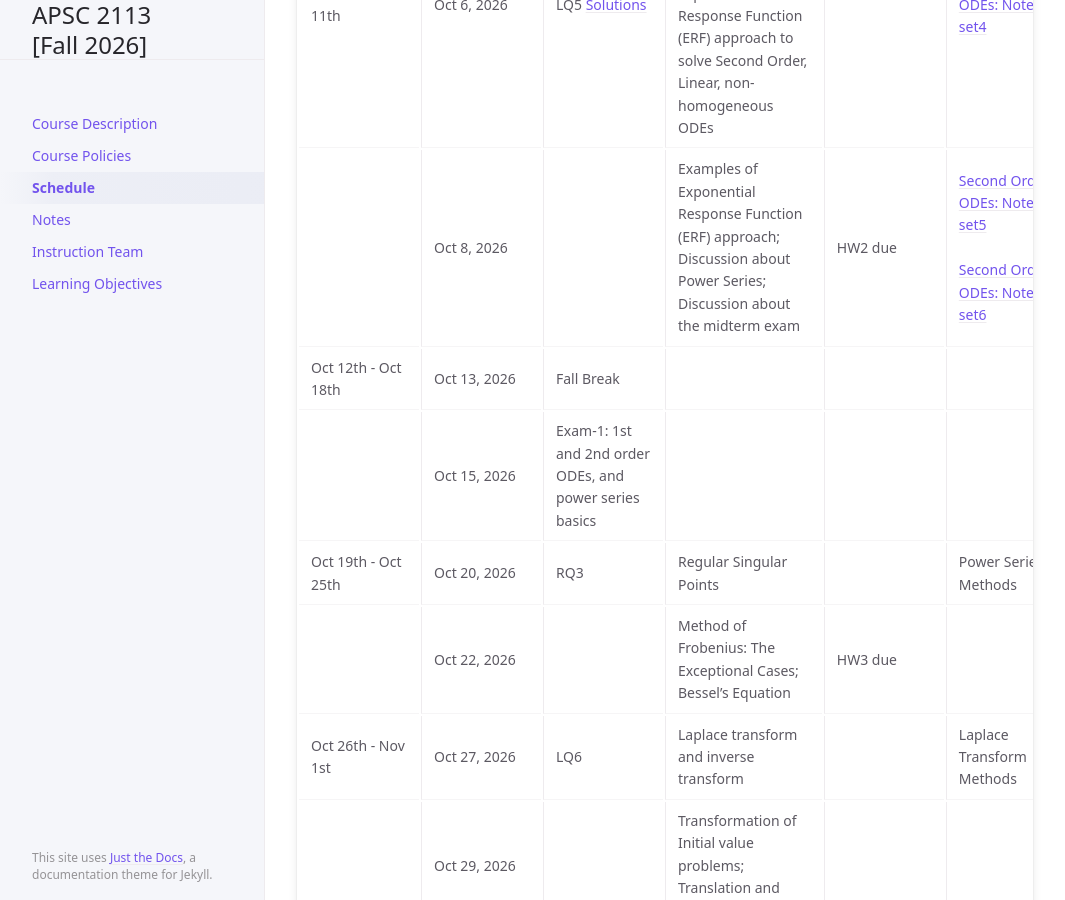
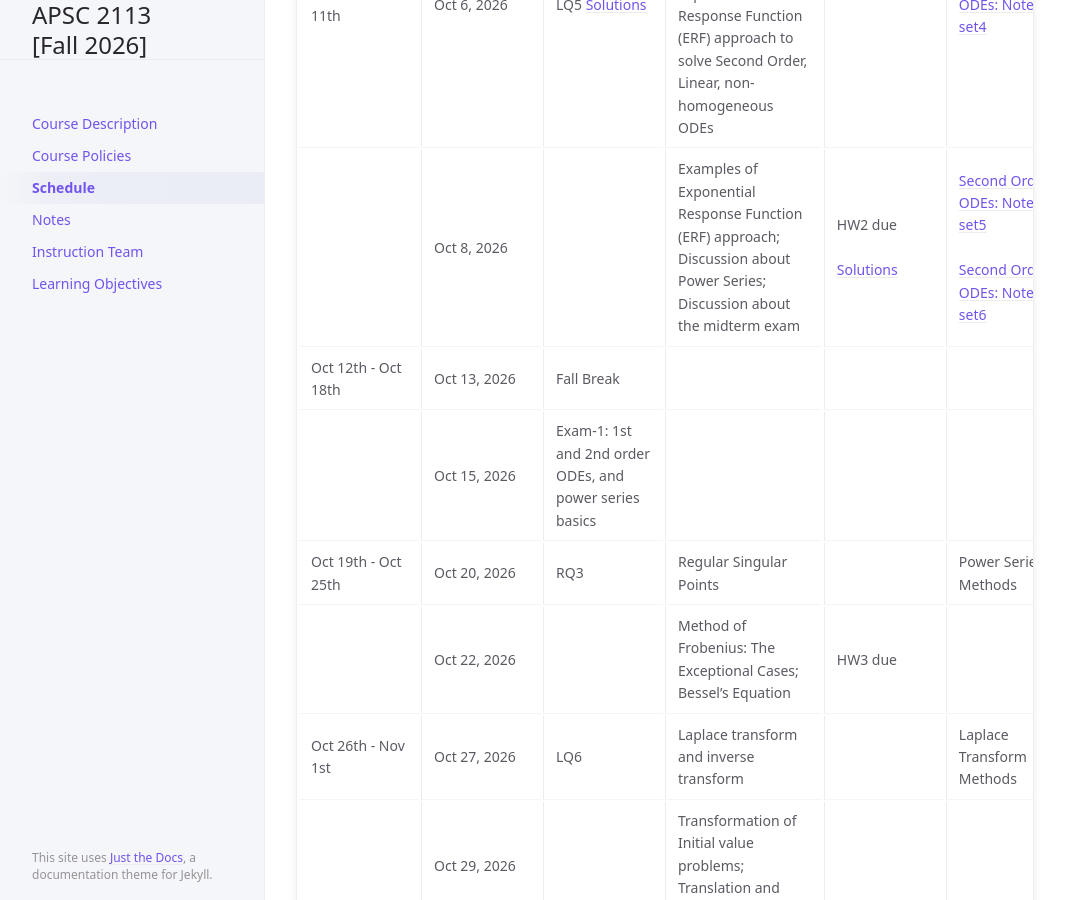
Before and after one commit to gwu-apsc2113/fall2026, a Jekyll site: the page built from docs/Schedule/index.md, in a window 1280 px wide and 900 px high, scrolled down 2378 px. Shown: the whole window, without its empty margins (107-1172 px from the left). Built offline with Jekyll 4.4.1, drawn with Linux system fonts in a browser that asks for light colours; cached includes are drawn as plain includes.

Commit message:
Commit-5 10/13/2026

```diff
--- a/docs/Schedule/index.md
+++ b/docs/Schedule/index.md
@@ -23,13 +23,13 @@ The course schedule posted below is subject to change during the semester.
 | Sep 7th - Sep 13th | Sep 8, 2026 | RQ1 [Solutions](/fall2026/docs/Notes/) | Response to Oscillating functions (cos $\omegat$): Particular and homogenous solutions |  | [First Order ODEs: Notes-set3](/fall2026/docs/Notes/) |
 |  | Sep 10, 2026 |  | Solved Examples and Discussions; Population and Logistic problem; Steady States and Stability of ODEs |  | [First Order ODEs: Example-Pset1](/fall2026/docs/Notes/) <br> [First Order ODEs: Notes-set5](/fall2026/docs/Notes/) |
 | Sep 14th - Sep 20th | Sep 15, 2026 | LQ2 [Solutions](/fall2026/docs/Notes/) | Introduction: Second-Order Linear Equations | | Second-order differential equations <br><br> [Second Order ODEs: Notes-set1](/fall2026/docs/Notes/) |
-|  | Sep 17, 2026 |  | General Solutions of Linear Equations | HW1 due <br><br> [Solutions](/fall2026/docs/Notes/)|  |
+|  | Sep 17, 2026 |  | General Solutions of Linear Equations | HW1 due <br><br> [Solutions](/fall2026/docs/Notes/) |  |
 | Sep 21st - Sep 27th | Sep 22, 2026 | LQ3 [Solutions](/fall2026/docs/Notes/) | Oscillations; Homogeneous Equations with Constant Coefficients |  |  |
 |  | Sep 24, 2026 |  | Overdamped, Underdamped ODEs, and Undamped-type of Second Order, Linear, homogeneous ODEs |  | [Second Order ODEs: Notes-set2](/fall2026/docs/Notes/) <br><br> [Second-Order Linear ODEs: Roots and Damping (Cheat Sheet)](/fall2026/docs/Notes/) |
 | Sep 28th - Oct 4th | Sep 29, 2026 | RQ2 [Solutions](/fall2026/docs/Notes/) | Critically damped ODEs; Nonhomogeneous Equations; Impulse and Step functions; Shifted impulse response in first-order linear ODEs; Forced Oscillations and Resonance |  | [Second Order ODEs: Notes-set3](/fall2026/docs/Notes/) |
 |  | Oct 1, 2026 | LQ4 [Solutions](/fall2026/docs/Notes/) |  |  |
 | Oct 5th - Oct 11th | Oct 6, 2026 | LQ5 [Solutions](/fall2026/docs/Notes/) | Impulse and Step Response in Second-order, linear ODEs with constant coeffiencents; Exponential Response Function (ERF) approach to solve Second Order, Linear, non-homogeneous ODEs |  | [Second Order ODEs: Notes-set4](/fall2026/docs/Notes/)  |  |
-|  | Oct 8, 2026 |  | Examples of Exponential Response Function (ERF) approach;  Discussion about Power Series; Discussion about the midterm exam | HW2 due | [Second Order ODEs: Notes-set5](/fall2026/docs/Notes/) <br><br> [Second Order ODEs: Notes-set6](/fall2026/docs/Notes/) |
+|  | Oct 8, 2026 |  | Examples of Exponential Response Function (ERF) approach;  Discussion about Power Series; Discussion about the midterm exam | HW2 due <br><br> [Solutions](/fall2026/docs/Notes/) | [Second Order ODEs: Notes-set5](/fall2026/docs/Notes/) <br><br> [Second Order ODEs: Notes-set6](/fall2026/docs/Notes/) |
 | Oct 12th - Oct 18th | Oct 13, 2026 | Fall Break |  |  |  |
 |  | Oct 15, 2026 | Exam-1: 1st and 2nd order ODEs, and power series basics |  |  |  |
 | Oct 19th - Oct 25th | Oct 20, 2026 | RQ3 | Regular Singular Points |  | Power Series Methods  |
```
